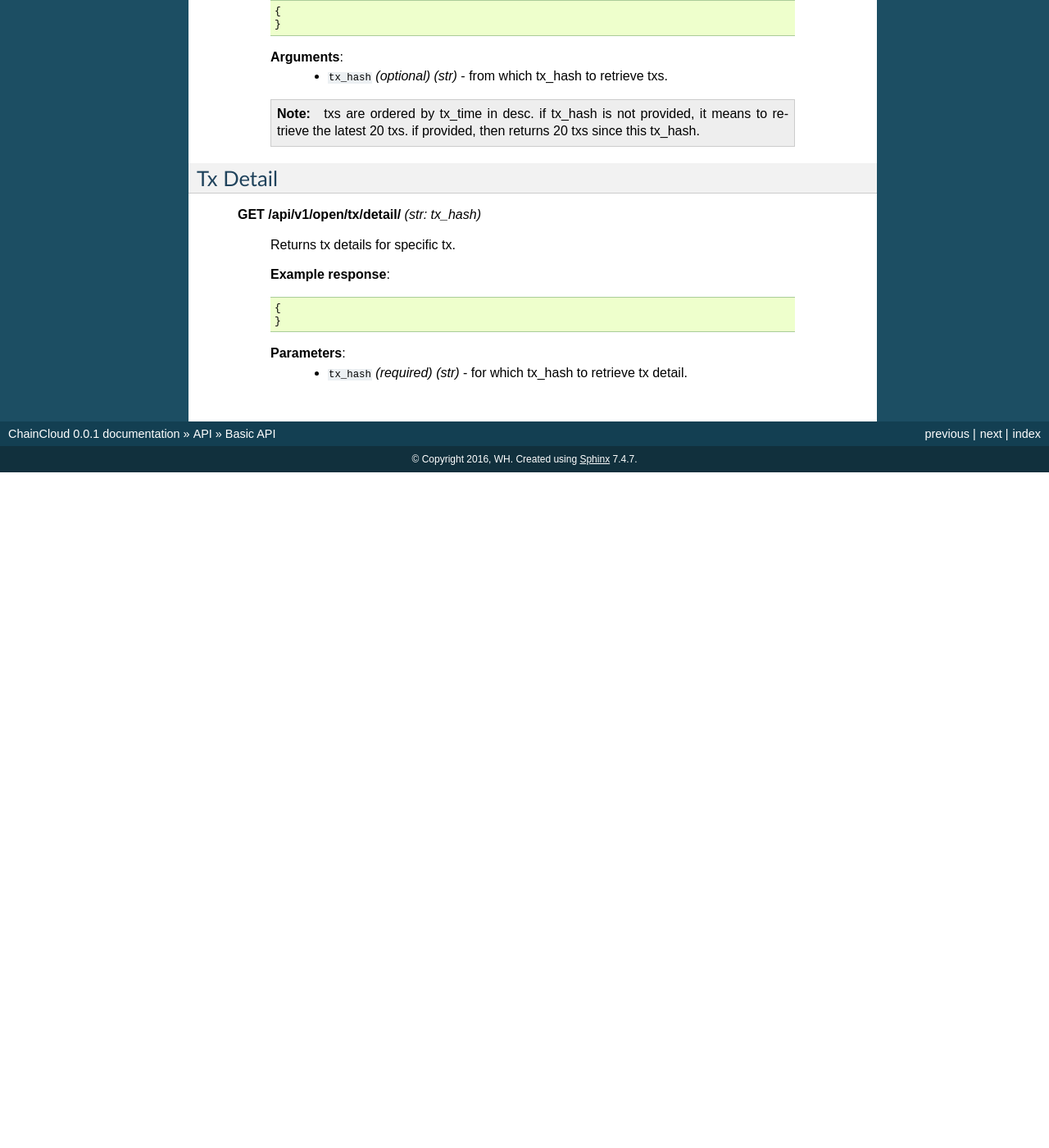
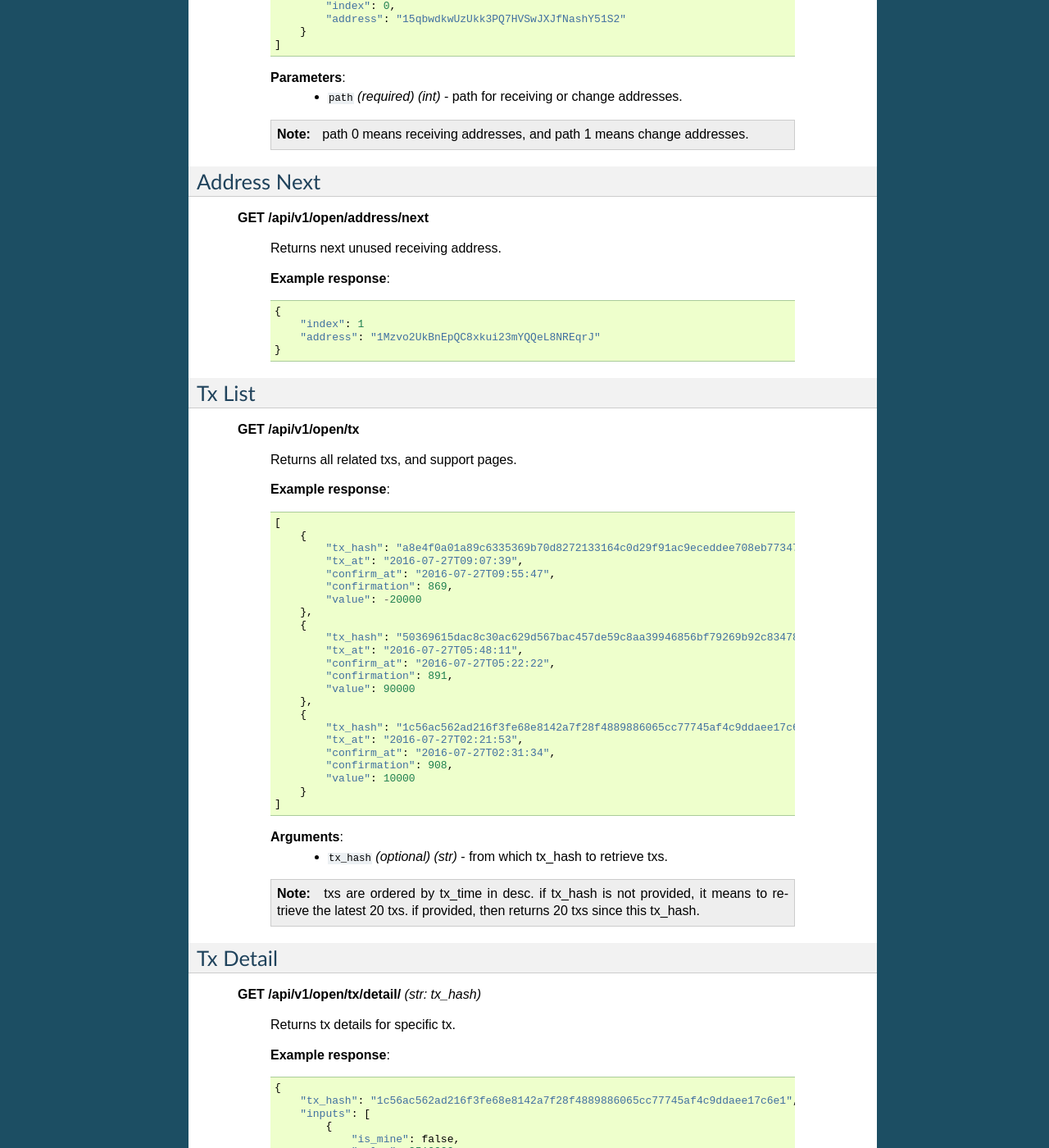
Before and after one commit to chaincloud-dot-com/chaincloud-docs, a Sphinx documentation site: the page built from source/api/basic-api.rst, in a window 1280 px wide and 1400 px high, scrolled down 1907 px. Shown: the whole window at 82% size. Built offline with Sphinx 7.4.7, drawn with Linux system fonts in a browser that asks for light colours; before the commit the page ends 2483 px from its top, so only the background shows below that; some of the changed text lies outside the part shown.

Commit message:
add basic-api, cold-receiving and hot-sending-api result example

```diff
--- a/source/api/basic-api.rst
+++ b/source/api/basic-api.rst
@@ -16,6 +16,7 @@ Time
         **Example response**::
 
             {
+                "time": "2016-08-02T12:51:34.460394"
             }
 
 User
@@ -28,18 +29,18 @@ User
         **Example response**::
 
             {
-              "can_otc_ad": 0,
-              "user_id": 40000,
-              "gender": 0,
-              "user_type": 4,
-              "real_name": null,
-              "receiving_index": 1,
-              "avatar": null,
-              "register_at": "2016-07-11T14:19:55",
-              "address": "1Mzvo2UkBnEpQC8xkui23mYQQeL8NREqrJ",
-              "balance": 60000,
-              "user_name": "bitpie-hot-40000",
-              "can_otc_order": 0
+                "can_otc_ad": 0,
+                "user_id": 40000,
+                "gender": 0,
+                "user_type": 4,
+                "real_name": null,
+                "receiving_index": 1,
+                "avatar": null,
+                "register_at": "2016-07-11T14:19:55",
+                "address": "1Mzvo2UkBnEpQC8xkui23mYQQeL8NREqrJ",
+                "balance": 60000,
+                "user_name": "bitpie-hot-40000",
+                "can_otc_order": 0
             }
 
 Address Batch
@@ -51,8 +52,33 @@ Address Batch
 
         **Example response**::
 
-            {
-            }
+            [
+                {
+                    "index": 0,
+                    "address": "1B4qK6KTzWCnbNcx4WDYR99KfVRsU2zDcN"
+                },
+                {
+                    "index": 1,
+                    "address": "1Mzvo2UkBnEpQC8xkui23mYQQeL8NREqrJ"
+                },
+                {
+                    "index": 2,
+                    "address": "1n566cWbw6c3KLBJ8X1vvo8vi4G8BMmEV"
+                },
+                ...
+                {
+                    "index": 997,
+                    "address": "1Hc6MffGiYPLJdwAnR42JpTYdGonfWEJ7N"
+                },
+                {
+                    "index": 998,
+                    "address": "1KqPMBXtmvKkLe9TCHzVR4New3c5xkVgge"
+                },
+                {
+                    "index": 999,
+                    "address": "1BN69Mnr48BDVgwXV7cKBBsCJ2iB6EHxUa"
+                }
+            ]
 
         **Parameters**:
             * ``batch_no`` *(required)* *(int)* - batch no.
@@ -68,8 +94,20 @@ Address History
 
         **Example response**::
 
-            {
-            }
+            [
+                {
+                    "index": 2,
+                    "address": "1P4HA6XFs1j8S9FZtakhbCrT8JcZzWwH9h"
+                },
+                {
+                    "index": 1,
+                    "address": "1F1BnSuNwidFvmBmCHcqiWGePkzBfBTtgF"
+                },
+                {
+                    "index": 0,
+                    "address": "15qbwdkwUzUkk3PQ7HVSwJXJfNashY51S2"
+                }
+            ]
 
         **Parameters**:
             * ``path`` *(required)* *(int)* - path for receiving or change addresses.
@@ -86,6 +124,8 @@ Address Next
         **Example response**::
 
             {
+                "index": 1
+                "address": "1Mzvo2UkBnEpQC8xkui23mYQQeL8NREqrJ"
             }
 
 Tx List
@@ -97,8 +137,29 @@ Tx List
 
         **Example response**::
 
-            {
-            }
+            [
+                {
+                    "tx_hash": "a8e4f0a01a89c6335369b70d8272133164c0d29f91ac9eceddee708eb77347b1",
+                    "tx_at": "2016-07-27T09:07:39",
+                    "confirm_at": "2016-07-27T09:55:47",
+                    "confirmation": 869,
+                    "value": -20000
+                },
+                {
+                    "tx_hash": "50369615dac8c30ac629d567bac457de59c8aa39946856bf79269b92c83478c0",
+                    "tx_at": "2016-07-27T05:48:11",
+                    "confirm_at": "2016-07-27T05:22:22",
+                    "confirmation": 891,
+                    "value": 90000
+                },
+                {
+                    "tx_hash": "1c56ac562ad216f3fe68e8142a7f28f4889886065cc77745af4c9ddaee17c6e1",
+                    "tx_at": "2016-07-27T02:21:53",
+                    "confirm_at": "2016-07-27T02:31:34",
+                    "confirmation": 908,
+                    "value": 10000
+                }
+            ]
 
         **Arguments**:
             * ``tx_hash`` *(optional)* *(str)* - from which tx_hash to retrieve txs.
@@ -115,6 +176,37 @@ Tx Detail
         **Example response**::
 
             {
+                "tx_hash": "1c56ac562ad216f3fe68e8142a7f28f4889886065cc77745af4c9ddaee17c6e1",
+                "inputs": [
+                    {
+                        "is_mine": false,
+                        "value": 2510000,
+                        "prev_out_sn": 1,
+                        "sn": 0,
+                        "address": "19EbsdkWfihtQHn4CoN5Eoyzh7cqqPNSLR",
+                        "prev_tx_hash": "6aac1207ced737dc5a576dc5812a1c38687a760e2e148e6e6b1f12c1bf121dc0"
+                    }
+                ],
+                "confirmation": 908,
+                "outputs": [
+                    {
+                        "status": 1,
+                        "is_mine": true,
+                        "sn": 0,
+                        "value": 10000,
+                        "address": "1B4qK6KTzWCnbNcx4WDYR99KfVRsU2zDcN"
+                    },
+                    {
+                        "status": 1,
+                        "is_mine": false,
+                        "sn": 1,
+                        "value": 2490000,
+                        "address": "1BU1p3PU9MRcPrvggBmDEXokigZy5cxQso"
+                    }
+                ],
+                "confirm_at": "2016-07-27T02:31:34",
+                "value": 10000,
+                "tx_at": "2016-07-27T02:21:53"
             }
 
         **Parameters**:
```
Also changed, not shown: source/api/cold-receiving-api.rst (+23 -2 lines), source/api/hot-sending-api.rst (+16 -0 lines).
